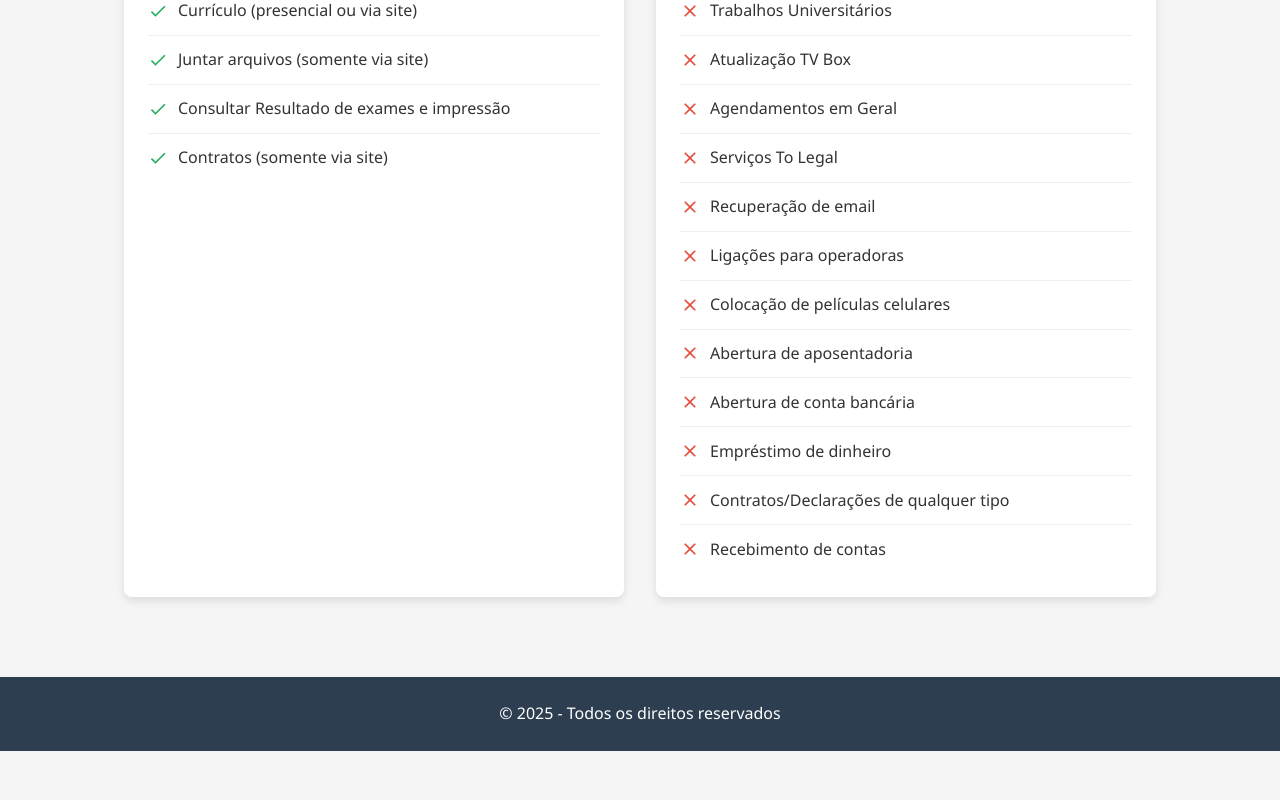
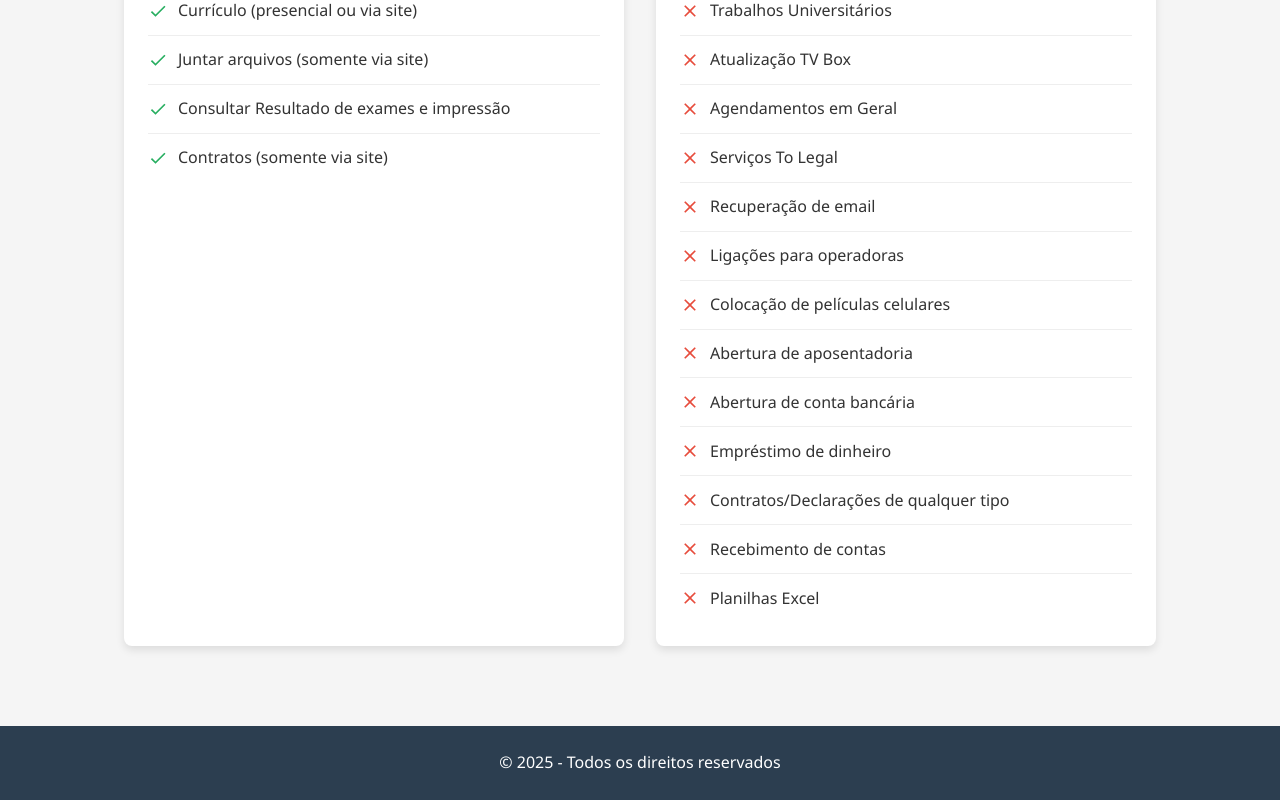
Before and after one commit to Junior2099/Graphic-Services, a plain HTML site: page index.html in a window 1280 px wide. Shown: the part 941-1741 px from the top of the page. Before the commit the page ends 1692 px from the top, so only its background shows below. Drawn offline with Linux system fonts and the light colour scheme.

Commit message:
Update index.html

```diff
--- a/index.html
+++ b/index.html
@@ -211,6 +211,7 @@
                     <li>Empréstimo de dinheiro</li>
                     <li>Contratos/Declarações de qualquer tipo</li>
                     <li>Recebimento de contas</li>
+                    <li>Planilhas Excel</li>
                 </ul>
             </div>
         </div>
```
